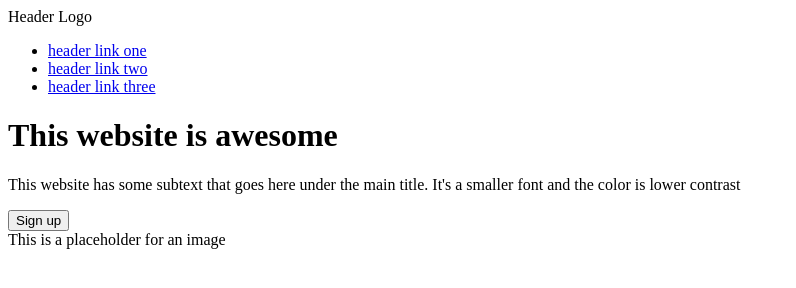
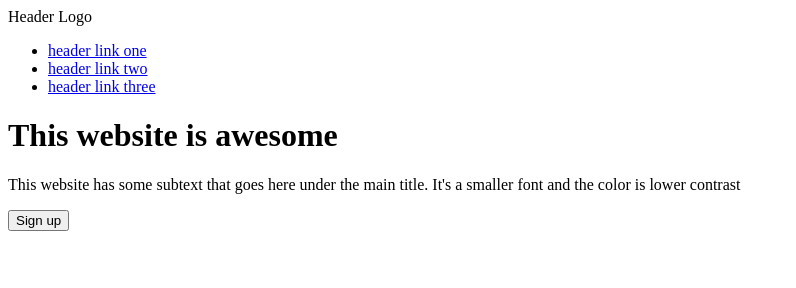
Before and after one commit to YVM2L/Landing_page, a plain HTML site: page index.html in a window 1280 px wide. Shown: the whole page, without its empty margins (0-796 px from the left). Drawn offline with Linux system fonts and the light colour scheme.

Commit message:
removed image-placeholder

```diff
--- a/index.html
+++ b/index.html
@@ -18,11 +18,12 @@
         </div>
     </header>
     <main>
-        <div class="hero">
+        <div class="header">
             <h1>This website is awesome</h1>
             <p>This website has some subtext that goes here under the main title. It's a smaller font and the color is lower contrast</p>
             <button>Sign up</button>
-            <div class="image-placeholder">This is a placeholder for an image</div>
+
         </div>
+    </main>
 </body>
 </html>
```
